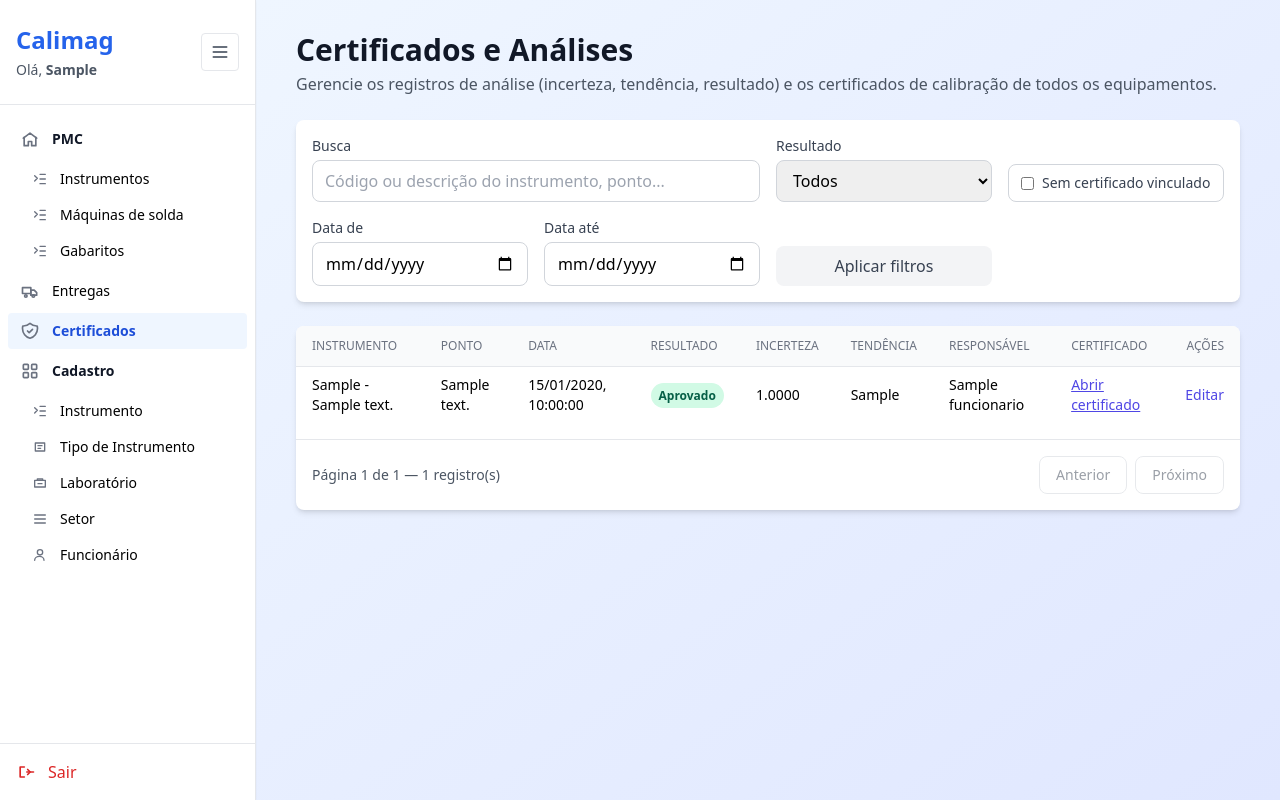
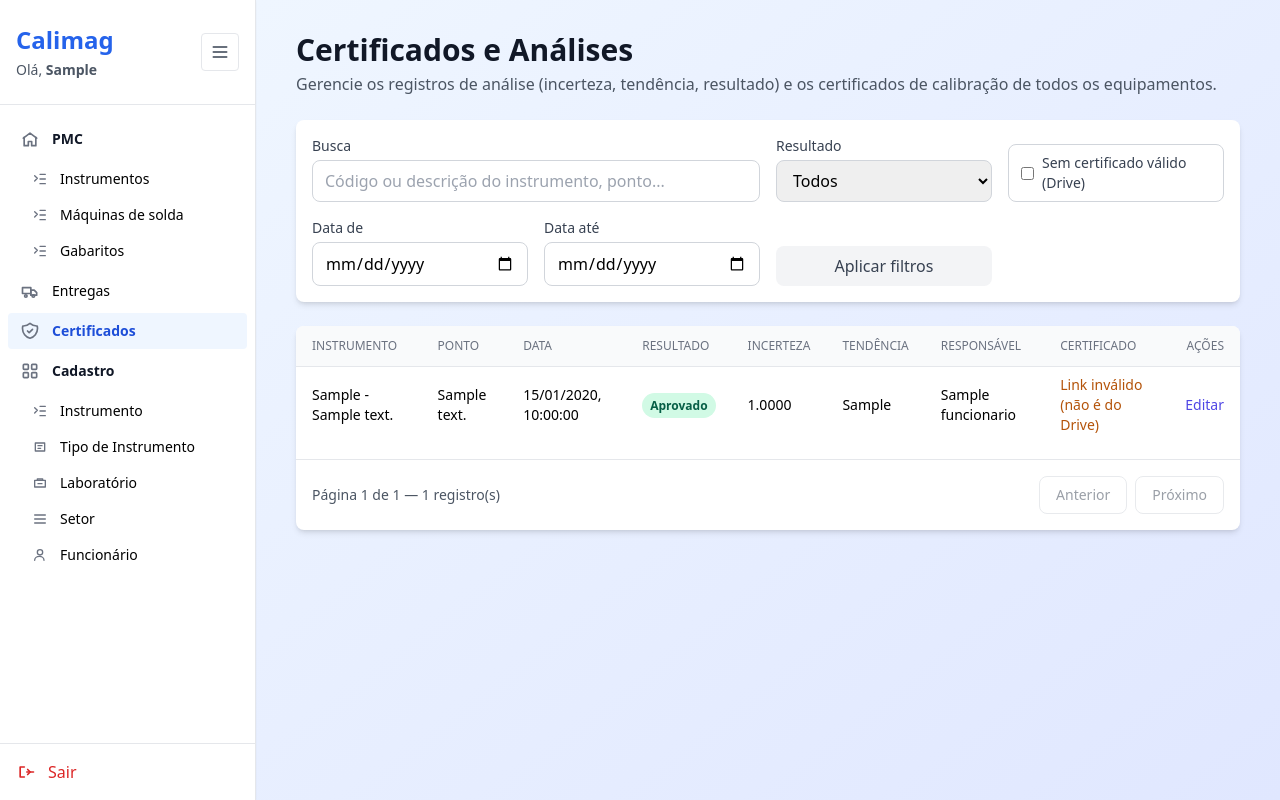
Before and after one commit to Cemag-pcp/calimag, a Django app: page /certificados/ in a window 1280 px wide. Run offline with Django 5.2, Linux system fonts and the light colour scheme; a user stored in the database is signed in; tables that the repository leaves empty hold one stand-in row (values such as "Sample post"); some libraries are stand-ins or nearby versions.

Commit message:
Corrige paginação e filtro de certificado na tela de Certificados
- A navegação via HTMX (clique no menu) nunca inicializava a tela de
  Certificados porque runPageInits() não a conhecia, então os botões
  de paginação ficavam sem handler. Registra a tela em runPageInits()
  e expõe loadAnalises/setupCertPaginationControls em window, no mesmo
  padrão usado por Entregas.
- Amplia o filtro "sem certificado vinculado" para também pegar
  certificados cujo link não é do Google Drive (nome de arquivo colado
  por engano, link quebrado), não só os sem vínculo algum. A tabela
  agora sinaliza esses casos como "Link inválido (não é do Drive)".

Co-Authored-By: Claude Sonnet 5 <noreply@anthropic.com>

```diff
--- a/app/instrumento/views.py
+++ b/app/instrumento/views.py
@@ -1533,7 +1533,12 @@ def analises_pontos_api(request):
 
 	sem_certificado = (request.GET.get('sem_certificado') or '').strip()
 	if sem_certificado in ('1', 'true', 'on'):
-		qs = qs.filter(certificado__isnull=True)
+		# "Sem certificado válido": sem vínculo algum, ou vinculado a um link que não é
+		# do Google Drive (ex.: nome de arquivo colado por engano, link quebrado).
+		qs = qs.filter(
+			Q(certificado__isnull=True) |
+			~Q(certificado__link__istartswith='https://drive.google.com/')
+		)
 
 	data_de = parse_date(request.GET.get('data_de') or '')
 	if data_de:
--- a/app/usuarios/templates/usuarios/base.html
+++ b/app/usuarios/templates/usuarios/base.html
@@ -336,6 +336,7 @@ function runPageInits() {
     const hasInstrumentosTable = content.querySelector('#instrumentosTable');
     const hasFuncionariosTable = content.querySelector('#funcionariosTable');
     const hasSetoresTable = content.querySelector('#setoresBody');
+    const hasCertificadosTable = content.querySelector('#certBody');
 
     console.log('[runPageInits] Tabelas encontradas:', {
         hasHomeTable: !!hasHomeTable,
@@ -344,7 +345,8 @@ function runPageInits() {
         hasTiposTable: !!hasTiposTable,
         hasInstrumentosTable: !!hasInstrumentosTable,
         hasFuncionariosTable: !!hasFuncionariosTable,
-        hasSetoresTable: !!hasSetoresTable
+        hasSetoresTable: !!hasSetoresTable,
+        hasCertificadosTable: !!hasCertificadosTable
     });
 
     let currentPage = null;
@@ -355,6 +357,7 @@ function runPageInits() {
     else if (hasInstrumentosTable) currentPage = 'instrumentos';
     else if (hasFuncionariosTable) currentPage = 'funcionarios';
     else if (hasSetoresTable) currentPage = 'setores';
+    else if (hasCertificadosTable) currentPage = 'certificados';
 
     console.log('[runPageInits] Página detectada:', currentPage);
 
@@ -438,6 +441,16 @@ function runPageInits() {
         window.loadSetores();
     }
 
+    if (hasCertificadosTable) {
+        console.log('[runPageInits] Inicializando Certificados');
+        if (typeof window.setupCertPaginationControls === 'function') {
+            window.setupCertPaginationControls();
+        }
+        if (typeof window.loadAnalises === 'function') {
+            window.loadAnalises({ pageOverride: 1, updateFilters: true });
+        }
+    }
+
     if (currentPage) {
         content.dataset.pageInited = currentPage;
     } else {
--- a/app/usuarios/templates/usuarios/certificados.html
+++ b/app/usuarios/templates/usuarios/certificados.html
@@ -28,7 +28,7 @@
             <div class="flex items-end gap-2">
                 <label class="flex items-center gap-2 text-sm text-gray-700 px-3 py-2 border border-gray-300 rounded-lg w-full cursor-pointer">
                     <input id="certSemCertificado" type="checkbox" class="rounded border-gray-300" />
-                    Sem certificado vinculado
+                    Sem certificado válido (Drive)
                 </label>
             </div>
         </div>
@@ -171,7 +171,7 @@ function getCertFiltersFromForm() {
     };
 }
 
-async function loadAnalises(options = {}) {
+window.loadAnalises = async function(options = {}) {
     const { pageOverride = null, updateFilters = false } = options;
     if (updateFilters) {
         certFilters = getCertFiltersFromForm();
@@ -238,6 +238,10 @@ function renderCertPagination() {
     if (nextBtn) nextBtn.disabled = !(certPagination && certPagination.page < certPagination.pages);
 }
 
+function isDriveLink(link) {
+    return typeof link === 'string' && link.startsWith('https://drive.google.com/');
+}
+
 function formatResultadoBadge(resultado) {
     if (resultado === 'aprovado') return '<span class="px-2 py-1 text-xs font-semibold rounded-full bg-emerald-100 text-emerald-800">Aprovado</span>';
     if (resultado === 'reprovado') return '<span class="px-2 py-1 text-xs font-semibold rounded-full bg-red-100 text-red-800">Reprovado</span>';
@@ -262,7 +266,9 @@ function renderCertTable(list) {
             <td class="px-4 py-2 text-sm">${a.responsavel_nome || '-'}</td>
             <td class="px-4 py-2 text-sm">
                 ${a.certificado_id
-                    ? `<a class="text-indigo-600 hover:text-indigo-800 underline" href="${a.certificado_link}" target="_blank" rel="noopener noreferrer">Abrir certificado</a>`
+                    ? (isDriveLink(a.certificado_link)
+                        ? `<a class="text-indigo-600 hover:text-indigo-800 underline" href="${a.certificado_link}" target="_blank" rel="noopener noreferrer">Abrir certificado</a>`
+                        : `<span class="text-amber-700" title="${a.certificado_link || ''}">Link inválido (não é do Drive)</span>`)
                     : '<span class="text-gray-400">Sem certificado</span>'}
             </td>
             <td class="px-4 py-2 text-right text-sm">
@@ -399,7 +405,7 @@ async function salvarLinkCertificado() {
     }
 }
 
-function setupCertPaginationControls() {
+window.setupCertPaginationControls = function() {
     const prevBtn = document.getElementById('certPrevPage');
     if (prevBtn) {
         prevBtn.addEventListener('click', () => {
```
